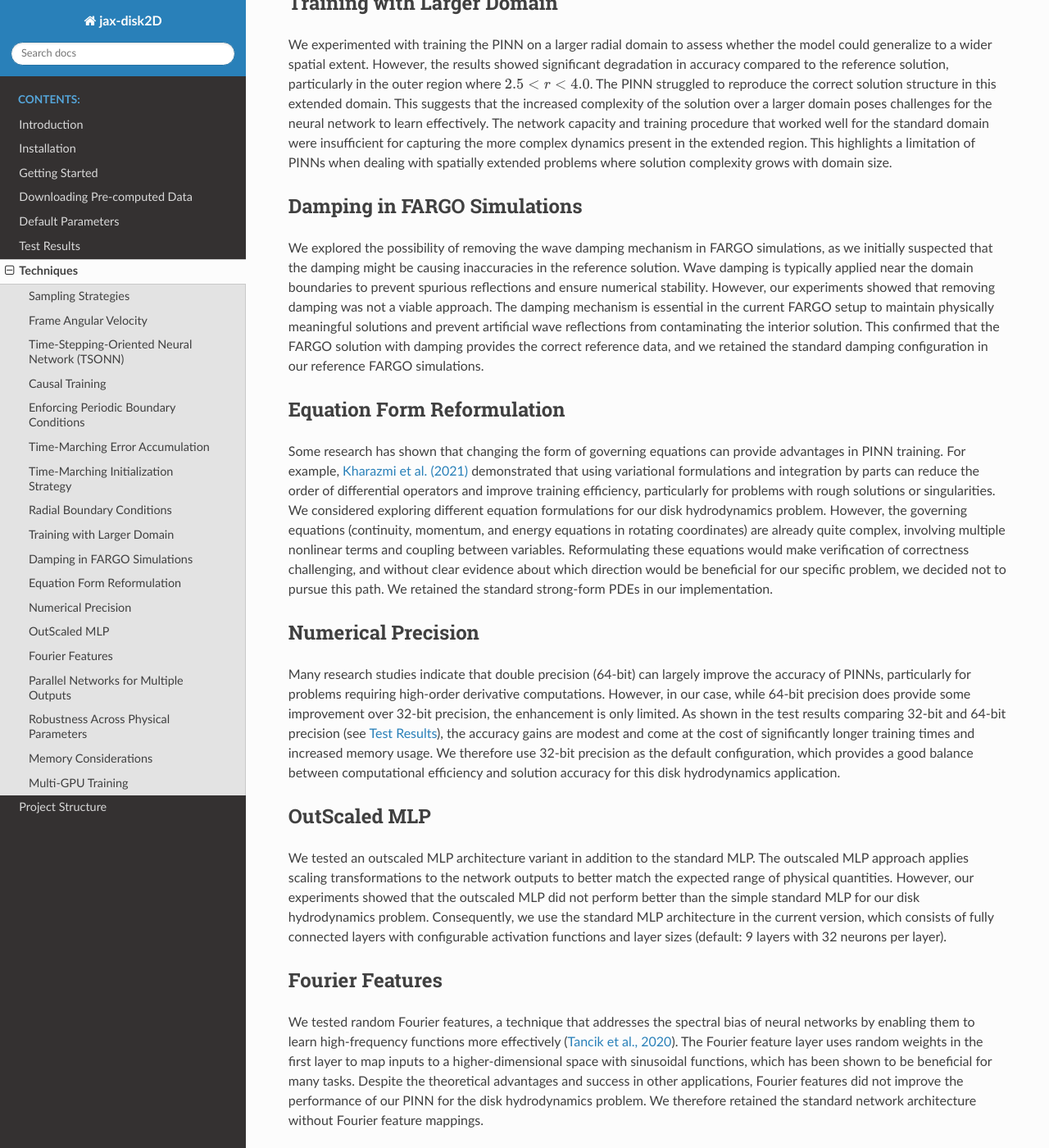
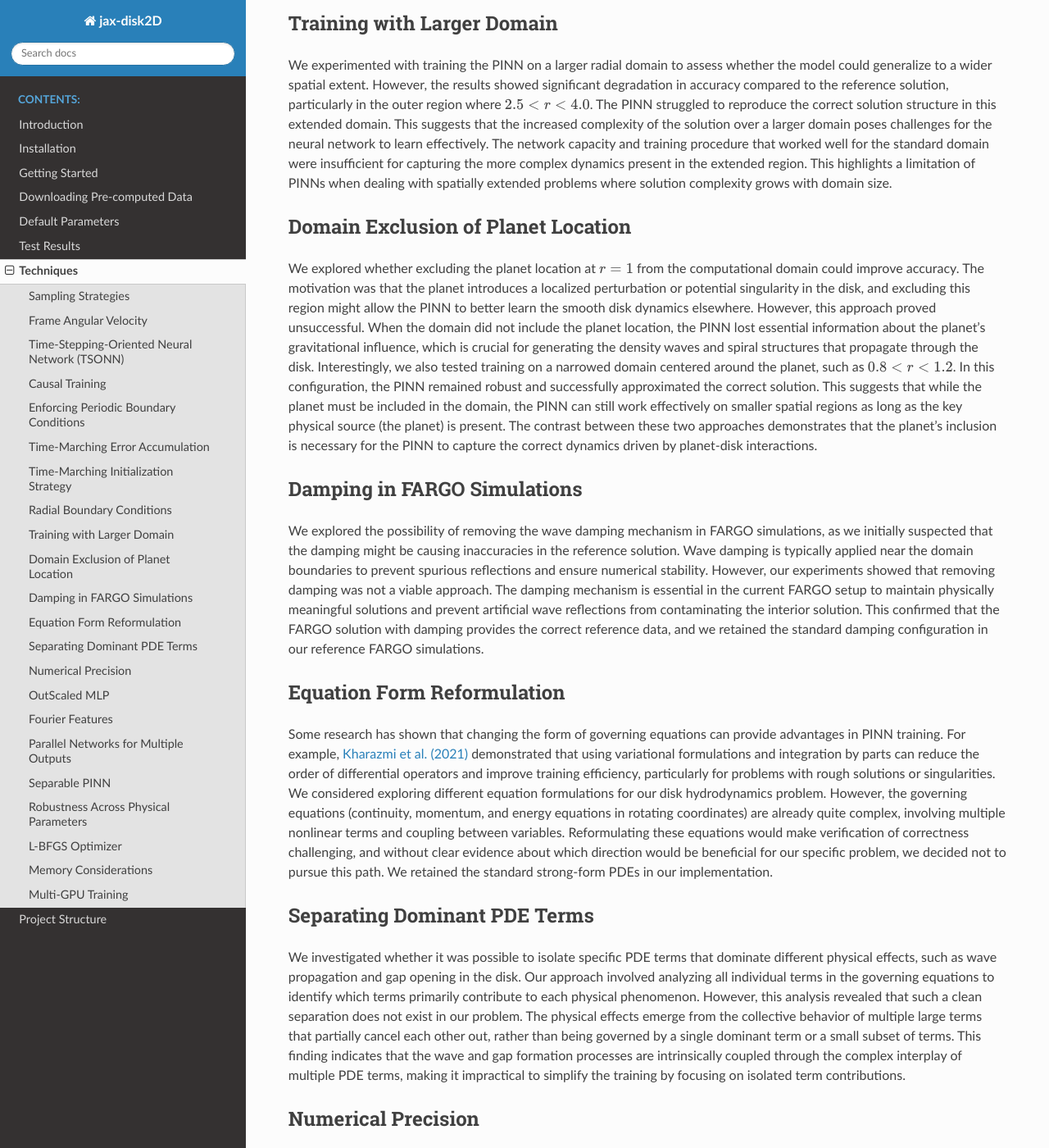
Before and after one commit to WeiqiWangMath/jax-disk2D-documentation, a Sphinx documentation site: the page built from docs/source/techniques.rst, in a window 1280 px wide and 1400 px high, scrolled down 2266 px. Shown: the whole window at 82% size. Built offline with Sphinx 7.4.7 and the Read the Docs theme 3.1.0, drawn with Linux system fonts in a browser that asks for light colours; some of the changed text lies outside the part shown.

Commit message:
Add more updates on techniques

```diff
--- a/docs/source/techniques.rst
+++ b/docs/source/techniques.rst
@@ -21,7 +21,7 @@
 Causal Training
 ---------------
 
-We tested the causal training approach proposed by `Wang et al. (2022) <https://arxiv.org/abs/2203.07404>`_, which emphasizes respecting the spatio-temporal causal structure in time-dependent PDEs. This method prioritizes achieving better accuracy at earlier times before progressively training on later time steps, following the physical causality of the system evolution. This is a well-motivated approach that has been shown to work effectively for many time-dependent problems, including chaotic and turbulent systems. We implemented this method and experimented with different values for key parameters including ``causal_training_epsilon`` (which controls the temporal window size) and ``causal_stopping_criterion`` (which determines when to advance to the next temporal window). However, despite tuning these parameters across various configurations, the causal training approach did not improve results for our disk hydrodynamics equations. The reasons for this failure are not entirely clear, but it suggests that our specific problem may have characteristics that do not align well with the assumptions underlying causal training methods.
+We tested the causal training approach proposed by `Wang et al. (2022) <https://arxiv.org/abs/2203.07404>`_, which emphasizes respecting the spatio-temporal causal structure in time-dependent PDEs. This method prioritizes achieving better accuracy at earlier times before progressively training on later time steps, following the physical causality of the system evolution. This is a well-motivated approach that has been shown to work effectively for many time-dependent problems, including chaotic and turbulent systems. We implemented this method and experimented with different values for key parameters including ``causal_training_epsilon`` (which controls the temporal window size), ``causal_stopping_criterion`` (which determines when to advance to the next temporal window), and ``causal_weight`` (which balances the contribution of causal loss terms). However, despite extensive tuning of these parameters across various configurations, including different causal weight values, the causal training approach did not improve results for our disk hydrodynamics equations. The reasons for this failure are not entirely clear, but it suggests that our specific problem may have characteristics that do not align well with the assumptions underlying causal training methods.
 
 Enforcing Periodic Boundary Conditions
 ---------------------------------------
@@ -48,6 +48,11 @@
 
 We experimented with training the PINN on a larger radial domain to assess whether the model could generalize to a wider spatial extent. However, the results showed significant degradation in accuracy compared to the reference solution, particularly in the outer region where :math:`2.5 < r < 4.0`. The PINN struggled to reproduce the correct solution structure in this extended domain. This suggests that the increased complexity of the solution over a larger domain poses challenges for the neural network to learn effectively. The network capacity and training procedure that worked well for the standard domain were insufficient for capturing the more complex dynamics present in the extended region. This highlights a limitation of PINNs when dealing with spatially extended problems where solution complexity grows with domain size.
 
+Domain Exclusion of Planet Location
+------------------------------------
+
+We explored whether excluding the planet location at :math:`r = 1` from the computational domain could improve accuracy. The motivation was that the planet introduces a localized perturbation or potential singularity in the disk, and excluding this region might allow the PINN to better learn the smooth disk dynamics elsewhere. However, this approach proved unsuccessful. When the domain did not include the planet location, the PINN lost essential information about the planet's gravitational influence, which is crucial for generating the density waves and spiral structures that propagate through the disk. Interestingly, we also tested training on a narrowed domain centered around the planet, such as :math:`0.8 < r < 1.2`. In this configuration, the PINN remained robust and successfully approximated the correct solution. This suggests that while the planet must be included in the domain, the PINN can still work effectively on smaller spatial regions as long as the key physical source (the planet) is present. The contrast between these two approaches demonstrates that the planet's inclusion is necessary for the PINN to capture the correct dynamics driven by planet-disk interactions.
+
 Damping in FARGO Simulations
 -----------------------------
 
@@ -57,6 +62,11 @@
 ---------------------------
 
 Some research has shown that changing the form of governing equations can provide advantages in PINN training. For example, `Kharazmi et al. (2021) <https://doi.org/10.1016/j.cma.2020.113547>`_ demonstrated that using variational formulations and integration by parts can reduce the order of differential operators and improve training efficiency, particularly for problems with rough solutions or singularities. We considered exploring different equation formulations for our disk hydrodynamics problem. However, the governing equations (continuity, momentum, and energy equations in rotating coordinates) are already quite complex, involving multiple nonlinear terms and coupling between variables. Reformulating these equations would make verification of correctness challenging, and without clear evidence about which direction would be beneficial for our specific problem, we decided not to pursue this path. We retained the standard strong-form PDEs in our implementation.
+
+Separating Dominant PDE Terms
+------------------------------
+
+We investigated whether it was possible to isolate specific PDE terms that dominate different physical effects, such as wave propagation and gap opening in the disk. Our approach involved analyzing all individual terms in the governing equations to identify which terms primarily contribute to each physical phenomenon. However, this analysis revealed that such a clean separation does not exist in our problem. The physical effects emerge from the collective behavior of multiple large terms that partially cancel each other out, rather than being governed by a single dominant term or a small subset of terms. This finding indicates that the wave and gap formation processes are intrinsically coupled through the complex interplay of multiple PDE terms, making it impractical to simplify the training by focusing on isolated term contributions.
 
 Numerical Precision
 -------------------
@@ -78,10 +88,20 @@
 
 Inspired by the DeepONet architecture (`Lu et al., 2021 <https://doi.org/10.1038/s42256-021-00302-5>`_), we tested a parallel network approach where each physical quantity (:math:`\Sigma`, :math:`v_r`, :math:`v_\theta`) is predicted by a separate neural network. The motivation was to eliminate potential interference between different output variables during training, allowing each network to specialize in learning its respective quantity independently. However, the results from this parallel network configuration were not promising and did not show improvement over the standard single network approach that predicts all three quantities simultaneously. We therefore retained the unified network architecture where all outputs share the same network parameters.
 
+Separable PINN
+--------------
+
+We tested the Separable Physics-Informed Neural Network (SPINN) approach proposed by `Cho et al. (2023) <https://arxiv.org/abs/2306.15969>`_, which operates on a per-axis basis to reduce the number of network propagations in multi-dimensional PDEs. The paper reports significant speedups (up to 62x in wall-clock time) and improved accuracy for various benchmark problems. However, our implementation and testing showed that SPINN does not work well for our disk hydrodynamics problem. The observed speedup was only 2-3x rather than the 10x or higher reported in the paper, and more critically, the separable architecture failed to find the correct solution. This suggests that the separability assumptions underlying SPINN may not be appropriate for our coupled, nonlinear system where the physical quantities have strong interdependencies across spatial dimensions. We retained the standard PINN architecture for our work.
+
 Robustness Across Physical Parameters
 --------------------------------------
 
 We extensively tested the robustness of our PINN framework across different physical parameter configurations, specifically varying the planet mass and disk aspect ratio. We evaluated the model on combinations of planet masses :math:`m_p \in \{10^{-3}, 10^{-4}, 10^{-5}\}` (in units of stellar mass) and aspect ratios :math:`h \in \{0.05, 0.1, 0.15\}`. Our results demonstrate that the PINN is robust across these parameter variations, consistently producing solutions that closely approximate the FARGO3D reference solutions. This finding indicates that the PINN architecture and training approach we developed can reliably capture the underlying physics of planet-disk interactions across a range of physically relevant parameter regimes, rather than being limited to a single narrow configuration.
+
+L-BFGS Optimizer
+----------------
+
+We have not fully tested the L-BFGS optimizer due to its heavy computational cost. L-BFGS is a quasi-Newton method that is commonly used in PINN training and can potentially achieve better convergence than first-order methods like Adam. However, it requires storing and manipulating approximations to the Hessian matrix, which becomes computationally expensive for our problem size. A potentially promising approach would be to use L-BFGS for the initial training phase to quickly reach a good solution, followed by Adam optimizer for fine-tuning. This hybrid strategy could combine the fast convergence properties of L-BFGS with the efficiency and stability of Adam. Future work could explore this two-stage optimization approach to assess whether it provides computational benefits for our disk hydrodynamics problem.
 
 Memory Considerations
 ---------------------
```
